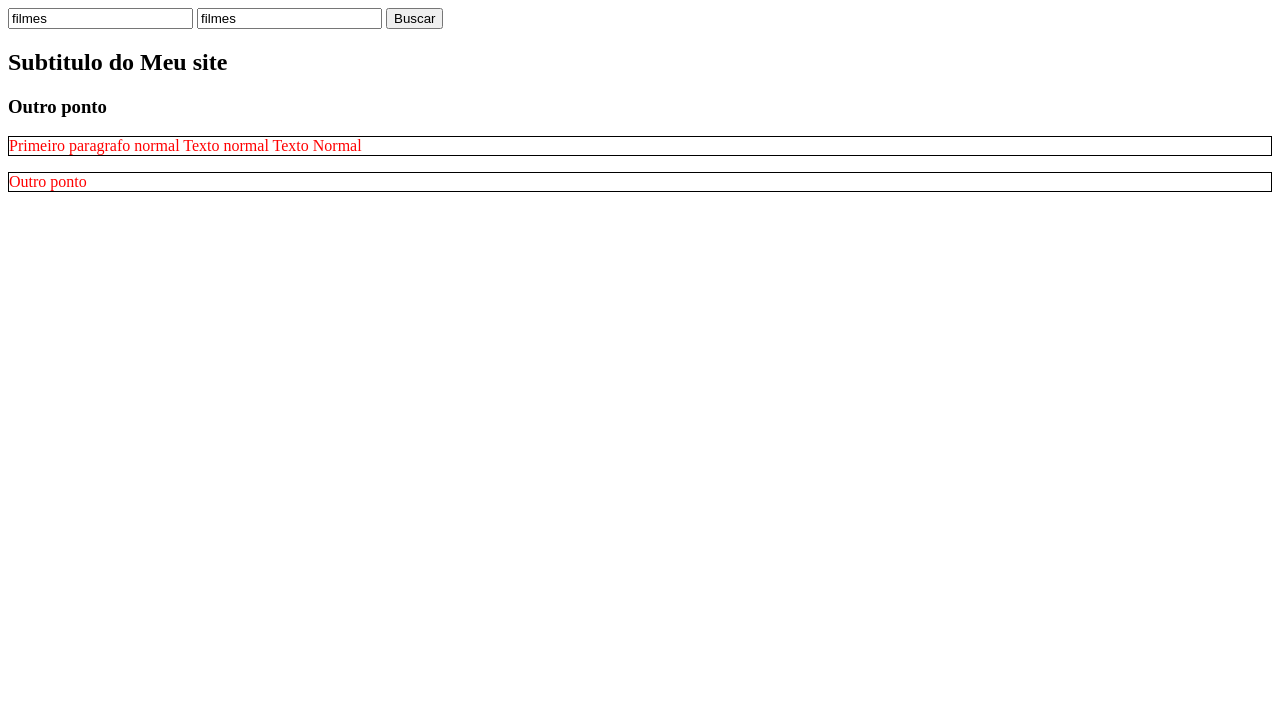
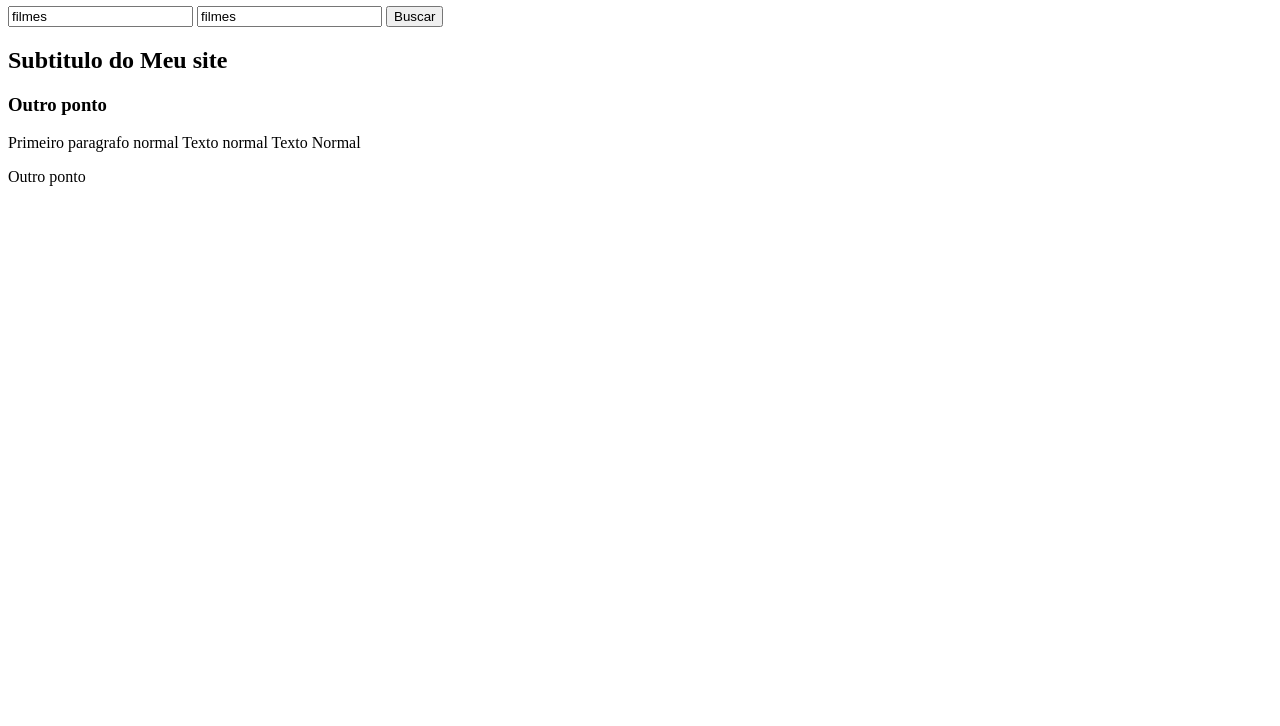
Before and after one commit to RJR-TI/rjr-ti.github.io, a plain HTML site: page index.html in a window 1280 px wide. Shown: the part 74-800 px from the top of the page. Drawn offline with Linux system fonts and the light colour scheme.

Commit message:
Update index.html

```diff
--- a/index.html
+++ b/index.html
@@ -3,11 +3,7 @@
 
 <head>
   <title>Titulo da Pagina <a href="http://google.com/search?q=serie netflix&seg=15"> link</a> </title>
-  <style>
-    p, h1 {color: red;
-      border : 1px solid black;
-    }
-  </style>
+
 </head>
 
 <body>
```
